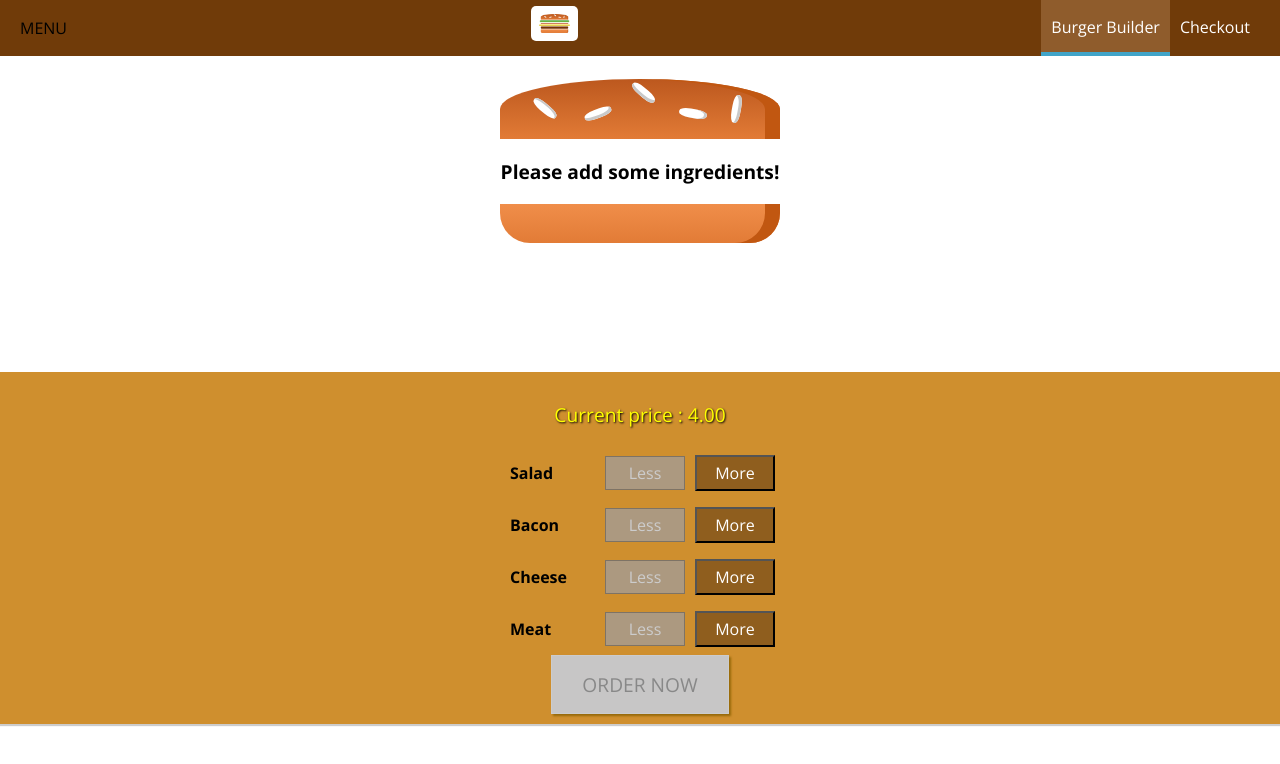
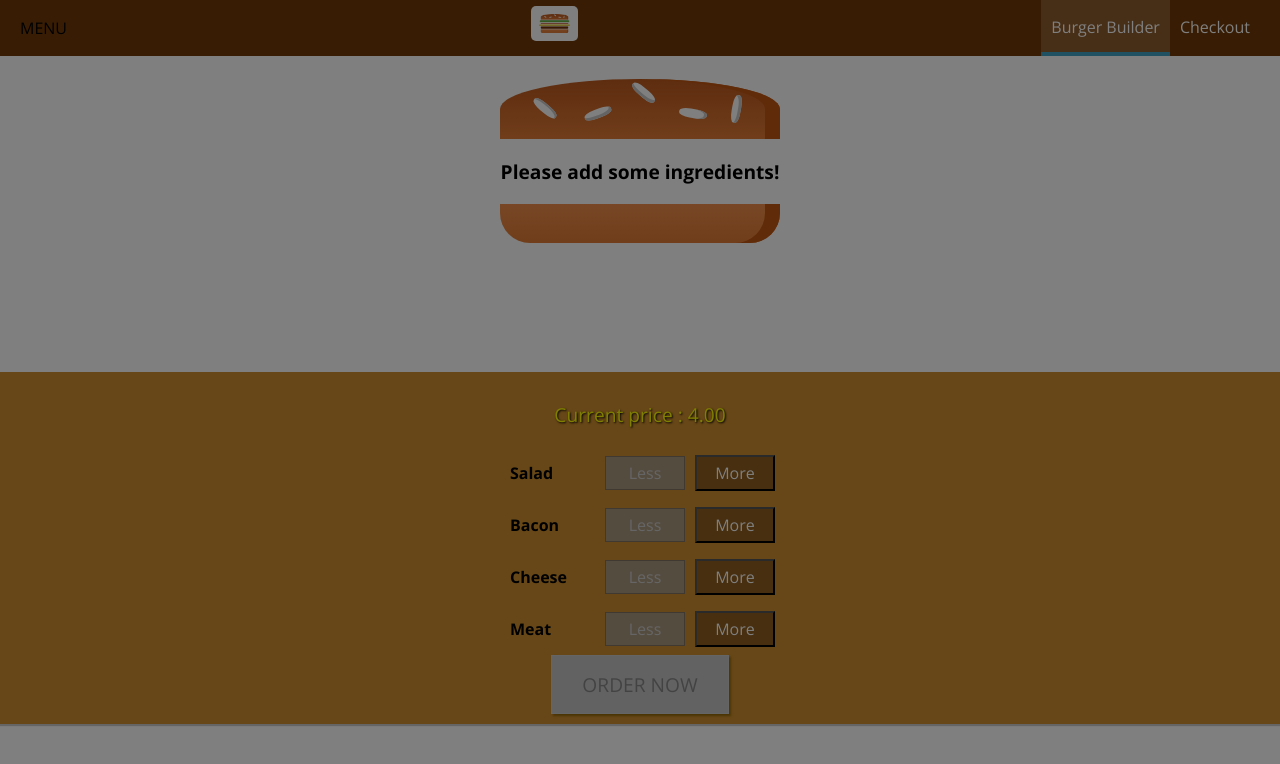
Before and after one commit to ssimonlp/BurgerBuilder, a React app: page / in a window 1280 px wide. Shown: the top 764 px of the page. Built offline with nearby package versions, Linux system fonts and the light colour scheme.

Commit message:
added backdrop

```diff
--- a/src/components/Layout/Layout.js
+++ b/src/components/Layout/Layout.js
@@ -1,17 +1,32 @@
-import React from 'react';
+import React, { Component } from 'react';
 import Aux from '../../hoc/Aux';
 import Toolbar from '../Navigation/Toolbar/Toolbar';
 import SideDrawer from '../Navigation/SideDrawer/SideDrawer';
 import classes from './Layout.css';
 
-const layout = props => (
-    <Aux>
-        <Toolbar />
-        <SideDrawer />
-        <main className={classes.Content}>
-            {props.children}
-        </main>
-    </Aux>
-);
+class Layout extends Component {
+    state = {
+        showSideDrawer: true
+    }
 
-export default layout;
+    sideDrawerClosedHandler = () => {
+        this.setState({showSideDrawer: false})
+    }
+
+    render() {
+        return (
+            <Aux>
+                <Toolbar />
+                <SideDrawer
+                    showSideDrawer={this.state.showSideDrawer}
+                    closeSideDrawer={this.sideDrawerClosedHandler}
+                />
+                <main className={classes.Content}>
+                    {this.props.children}
+                </main>
+            </Aux>
+        )
+    }
+}
+
+export default Layout;
--- a/src/components/Navigation/SideDrawer/SideDrawer.css
+++ b/src/components/Navigation/SideDrawer/SideDrawer.css
@@ -19,11 +19,11 @@
 }
 
 .Open {
-  transition: translateX(0);
+  transform: translateX(0);
 }
 
 .Close {
-  transition: translateX(-100%);
+  transform: translateX(-100%);
 }
 
 .Logo {
--- a/src/components/Navigation/SideDrawer/SideDrawer.js
+++ b/src/components/Navigation/SideDrawer/SideDrawer.js
@@ -1,11 +1,24 @@
 import React from 'react';
 import Logo from '../../Logo/Logo';
 import NavigationItems from '../NavigationItems/NavigationItems';
+import Backdrop from '../../UI/Backdrop/Backdrop';
+import Aux from '../../../hoc/Aux';
 import classes from './SideDrawer.css'
 
 const sideDrawer = props => {
+    let attachedClasses = [classes.SideDrawer, classes.Close];
+
+    if(props.showSideDrawer) {
+        attachedClasses =  [classes.SideDrawer, classes.Open];
+    }
+
     return (
-        <div className={classes.SideDrawer}>
+        <Aux>
+            <Backdrop
+                show={props.showSideDrawer}
+                click={props.closeSideDrawer}
+            />
+            <div className={attachedClasses.join(' ')}>
                 <div className={classes.Logo}>
                     <Logo />
                 </div>
@@ -13,6 +26,7 @@
                     <NavigationItems />
                 </nav>
             </div>
+        </Aux>
     );
 };
 
```
Lines whose indentation alone changed are shown as unchanged.
